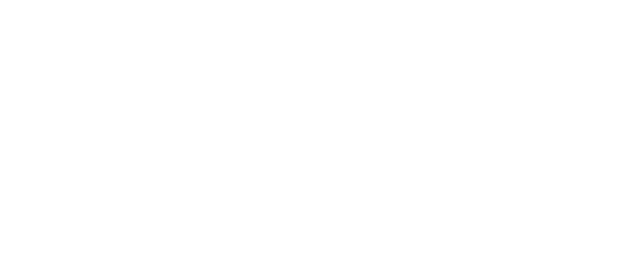
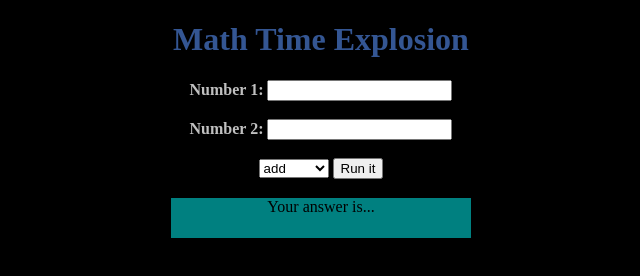
Before and after one commit to duckingwood/Solo_JSProject1, a website: page index.html in a window 1280 px wide. Shown: the whole page, without its empty margins (319-959 px from the left). Drawn offline with Linux system fonts and the light colour scheme.

Commit message:
format HTML Doc to match CSS

```diff
--- a/index.html
+++ b/index.html
@@ -4,11 +4,34 @@
   <meta charset="UTF-8">
   <meta name="viewport" content="width=device-width, initial-scale=1.0">
   <meta http-equiv="X-UA-Compatible" content="ie=edge">
-  <title>Enter Title of HW Here</title>
+  <link rel="stylesheet" href="JSProject1.css">
+  <title>Solo_JSProject1</title>
 </head>
 <body>
-  <!-- Enter HTML here. -->
 
-  <script src="scripts.js"></script>
+    <h1>Math Time Explosion</h1>
+       <form action="#">
+      <p class = "input" >
+
+      Number 1: <input id = "num-1"></input>
+      <br></br>
+      Number 2: <input id = "num-2" ></input>
+      <br></br>
+      <select id="operation">
+        <option value="add">add</option>
+        <option value="subtract">subtract</option>
+        <option value="multiply">multiply</option>
+        <option value="divide">divide</option>
+      </select>
+      <input type="submit" value="Run it"/>
+    </p>
+    <p id="output">
+     Your answer is...
+      </p>
+</form>
+
+<canvas id=canvas ></canvas>
+<script src="scripts.js"></script>
+
 </body>
 </html>
```
